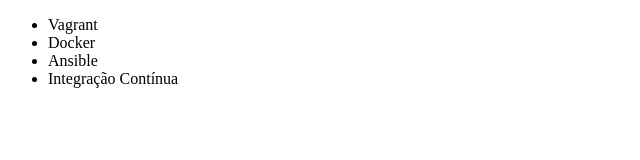
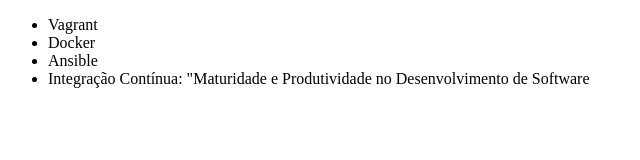
Before and after one commit to neifreitas/alura-git, a plain HTML site: page index.html in a window 1280 px wide. Shown: the whole page, without its empty margins (0-640 px from the left). Drawn offline with Linux system fonts and the light colour scheme.

Commit message:
Alteração realizada pela Ana

```diff
--- a/index.html
+++ b/index.html
@@ -9,7 +9,7 @@
         <li>Vagrant</li>
         <li>Docker</li>
         <li>Ansible</li>
-        <li>Integração Contínua</li>
+        <li>Integração Contínua: "Maturidade e Produtividade no Desenvolvimento de Software</li>
     </ul>
 </body>
 </html>
```
